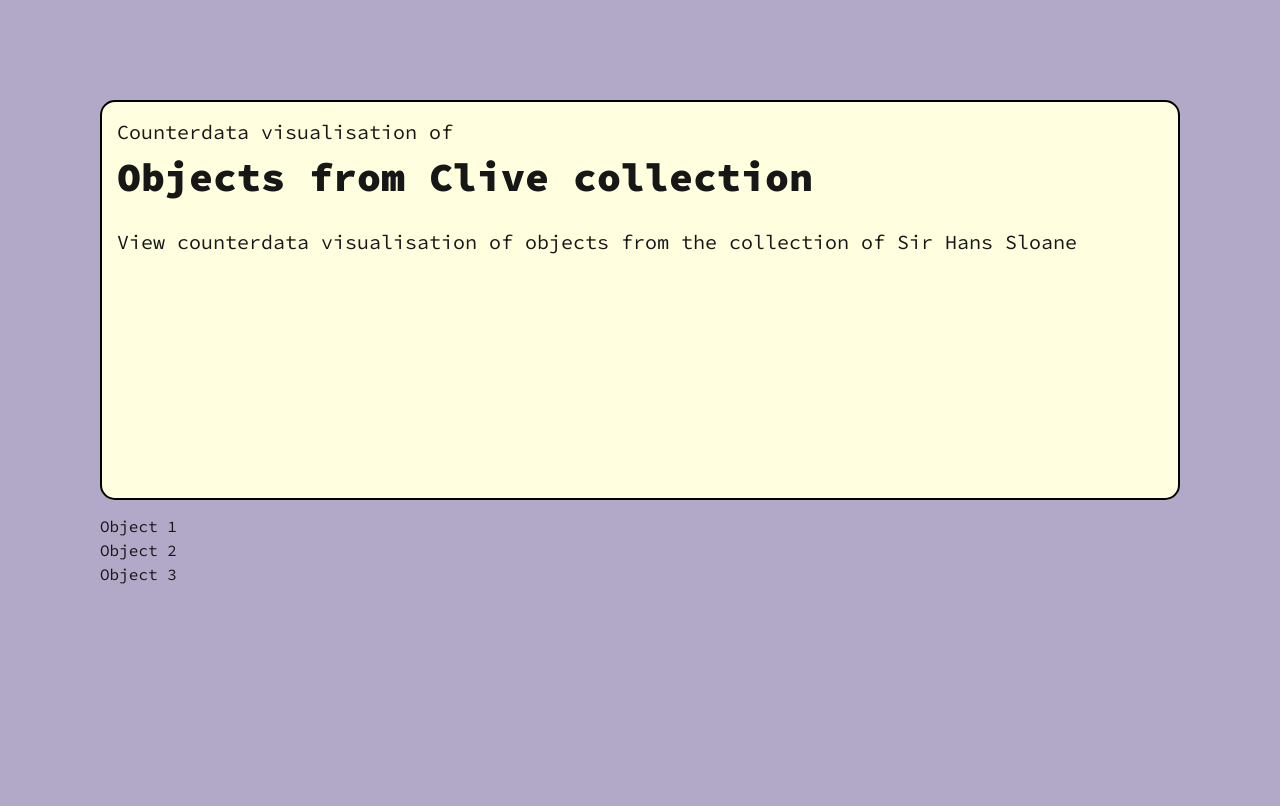
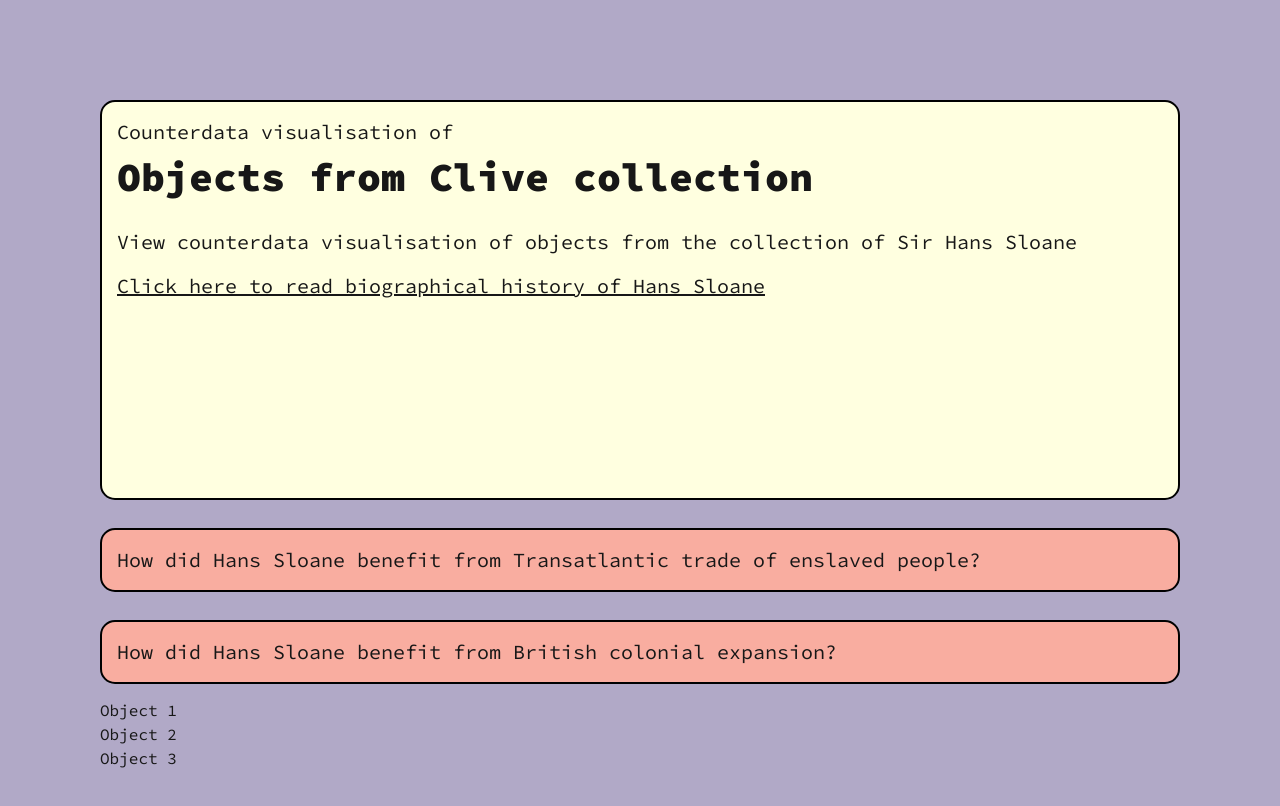
Before and after one commit to alltheakhlaq/museum-counterdata-visualisation, a Next.js app: page /Clive in a window 1280 px wide. Shown: the top 806 px of the page. Built offline with nearby package versions, Linux system fonts and the light colour scheme.

Commit message:
collection pg update

```diff
--- a/app/[collection]/page.jsx
+++ b/app/[collection]/page.jsx
@@ -7,13 +7,39 @@
   // const location = kb.labelMatching(collection, CIC('location'));
 
   return (
-    <div >
+    <div>
       <div>
-              <div className="box h-100">
-<p>Counterdata visualisation of</p>
-      <h1>Objects from {collection} collection</h1>
-            <p className="mt-5 overflow-scroll">View counterdata visualisation of objects from the collection of Sir Hans Sloane</p>
-            </div>
+        <div className="box h-100">
+          <p>Counterdata visualisation of</p>
+          <h1>Objects from {collection} collection</h1>
+          <p className="mt-5 overflow-scroll">
+            View counterdata visualisation of objects from the collection of Sir
+            Hans Sloane
+          </p>
+          <a href="/">
+            <p className="link">
+              Click here to read biographical history of Hans Sloane
+            </p>
+          </a>
+        </div>
+
+        <div className="flex flex-col h-full">
+          <div className="flex pbox">
+            <a href="/">
+              <p>
+                How did Hans Sloane benefit from Transatlantic trade of enslaved
+                people?
+              </p>
+            </a>
+          </div>
+          <div className="flex pbox">
+            <a href="">
+              <p>
+                How did Hans Sloane benefit from British colonial expansion?
+              </p>
+            </a>
+          </div>
+        </div>
         <ul>
           <li>
             <a href={`${collection}/object-1`}>Object 1</a>
--- a/app/globals.css
+++ b/app/globals.css
@@ -1,6 +1,5 @@
-@import url('https://fonts.googleapis.com/css2?family=Source+Code+Pro:ital,wght@0,200..900;1,200..900&display=swap');
+@import url("https://fonts.googleapis.com/css2?family=Source+Code+Pro:ital,wght@0,200..900;1,200..900&display=swap");
 @import "tailwindcss";
-
 
 :root {
   --background: #b1a9c7;
@@ -29,10 +28,25 @@
 }
 
 .box {
-  background-color: #FFFFE0;
+  background-color: #ffffe0;
   border: 2px solid black;
   border-radius: 15px;
   padding: 15px;
+  margin-top: 14px;
+  margin-bottom: 14px;
+}
+
+.pbox {
+  background-color: #f9ada0;
+  border: 2px solid black;
+  border-radius: 15px;
+  padding: 15px;
+  margin-top: 14px;
+  margin-bottom: 14px;
+}
+
+.link {
+  text-decoration-line: underline;
   margin-top: 14px;
   margin-bottom: 14px;
 }
@@ -43,8 +57,8 @@
 }
 
 h2 {
-    font-weight: 600;
-    font-size: 30px;
+  font-weight: 600;
+  font-size: 30px;
 }
 
 p {
```
